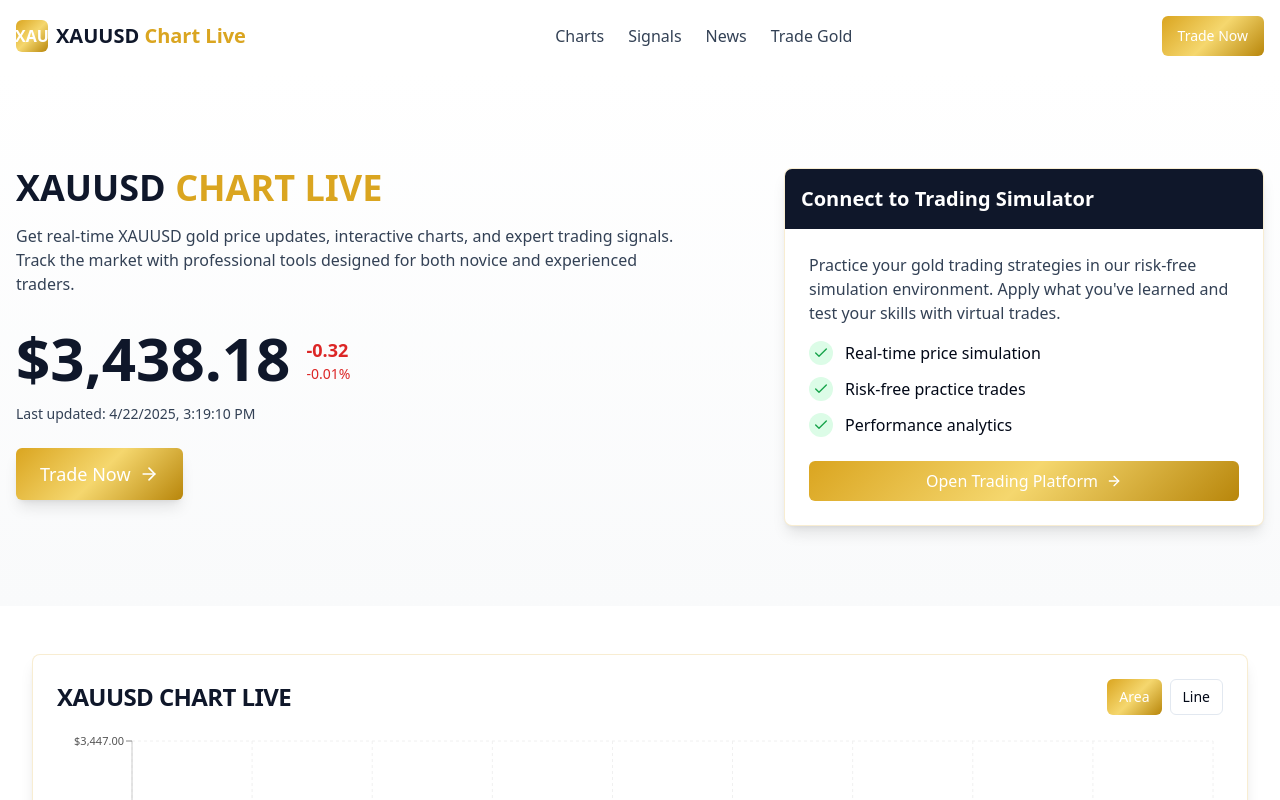
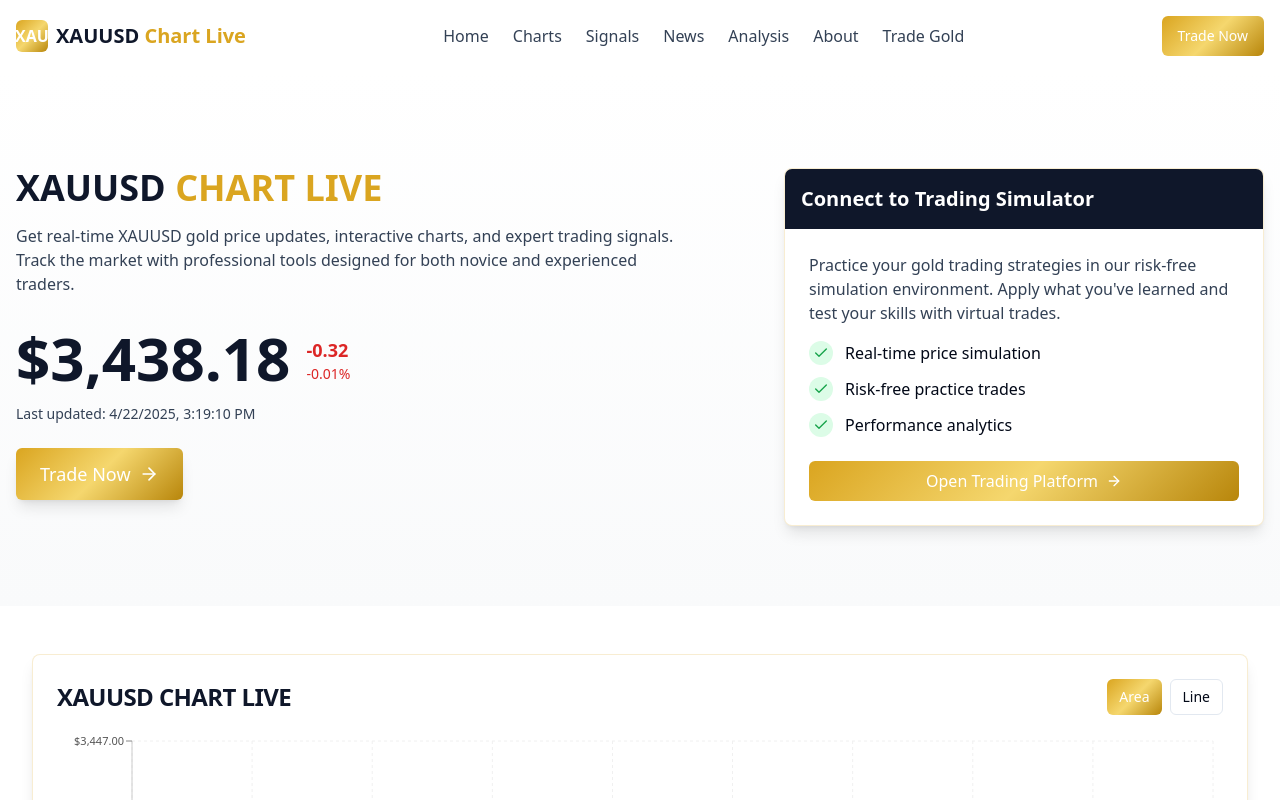
Before and after one commit to clickeon/xauusd-chart-live, a React (Vite) app in the folder react-app/: page / in a window 1280 px wide. Shown: the top 800 px of the page. Built offline with nearby package versions, Linux system fonts and the light colour scheme; the HTML template or start-up script is replaced by a standard one.

Commit message:
adding internal outlinks

```diff
--- a/react-app/src/components/Navbar.jsx
+++ b/react-app/src/components/Navbar.jsx
@@ -30,9 +30,12 @@ const Navbar = () => {
           </div>
 
           <nav className="hidden md:flex items-center space-x-6">
-            <a href="#chart" className="text-navy-light hover:text-gold transition-colors">Charts</a>
-            <a href="#signals" className="text-navy-light hover:text-gold transition-colors">Signals</a>
-            <a href="#news" className="text-navy-light hover:text-gold transition-colors">News</a>
+            <a href="/" className="text-navy-light hover:text-gold transition-colors">Home</a>
+            <a href="/charts" className="text-navy-light hover:text-gold transition-colors">Charts</a>
+            <a href="/signals" className="text-navy-light hover:text-gold transition-colors">Signals</a>
+            <a href="/news" className="text-navy-light hover:text-gold transition-colors">News</a>
+            <a href="/analysis" className="text-navy-light hover:text-gold transition-colors">Analysis</a>
+            <a href="/about" className="text-navy-light hover:text-gold transition-colors">About</a>
             <a href="https://lnk.brokerinspect.com/trade-gold" target="_blank" rel="noopener noreferrer" className="text-navy-light hover:text-gold transition-colors">Trade Gold</a>
           </nav>
 
```
